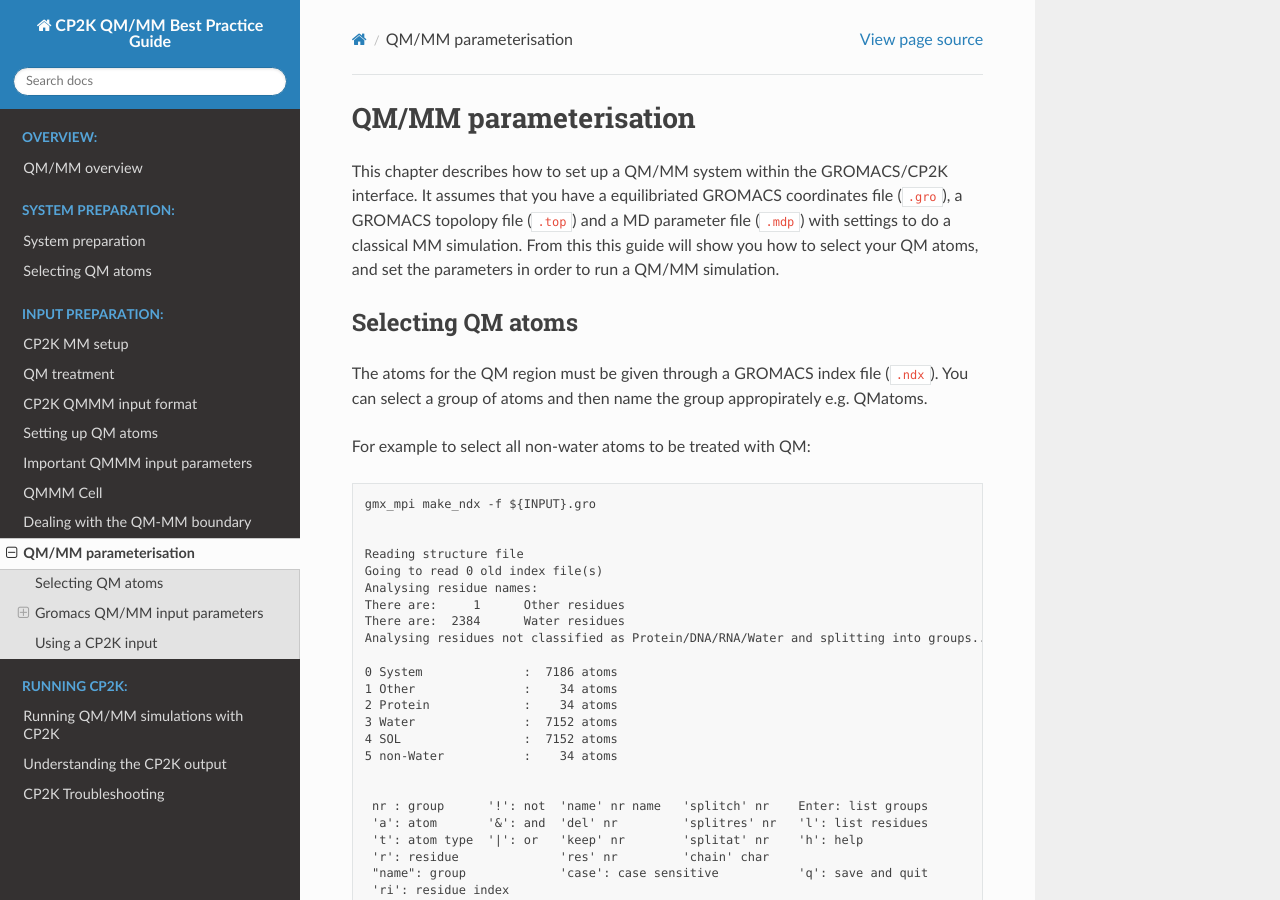
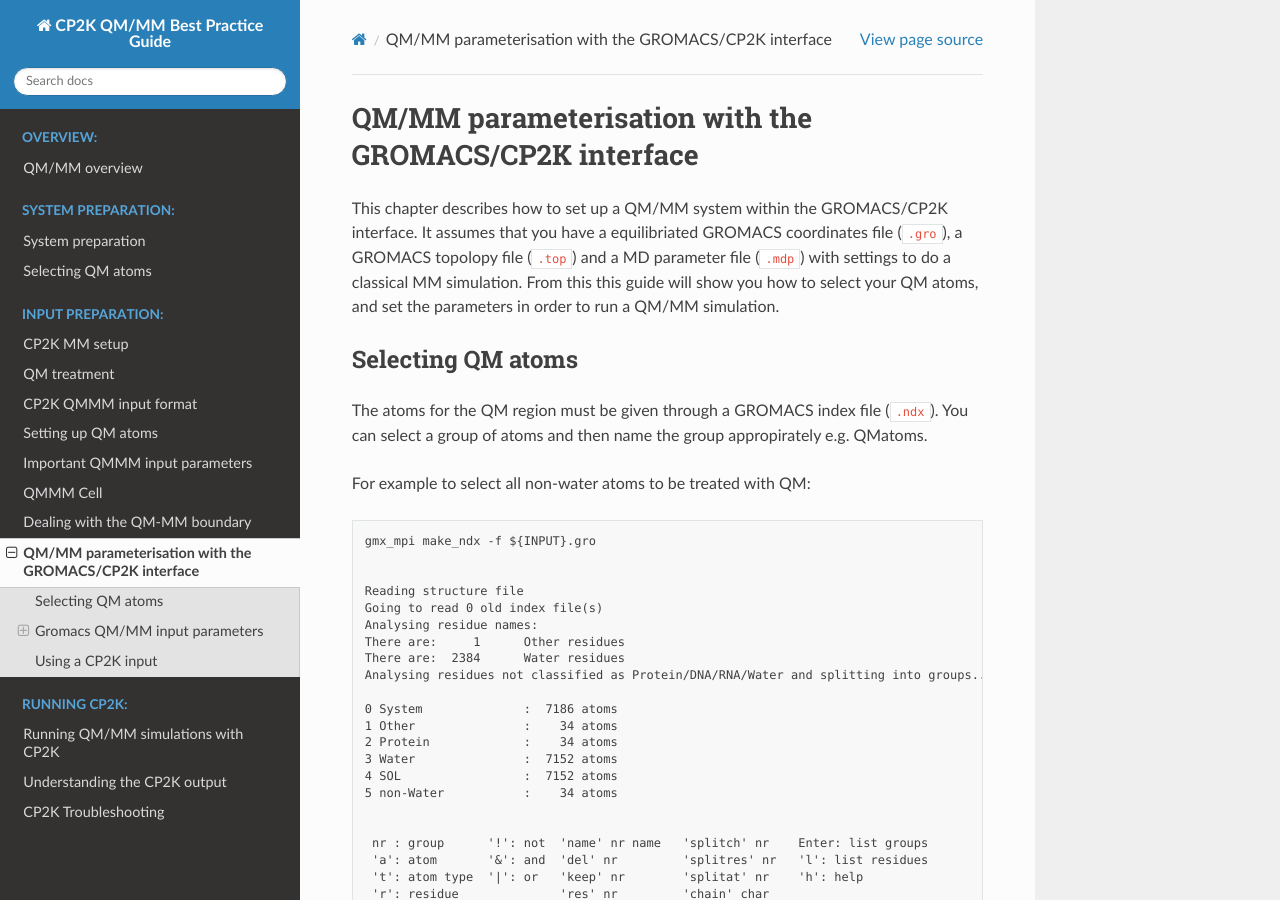
Before and after one commit to bioexcel/qmmm_bpg, a Sphinx documentation site: the page built from docs/input_preparation/interface_QMMM_parameterisation.rst, in a window 1280 px wide and 900 px high. Built offline with Sphinx 7.4.7 and the Read the Docs theme 2.0.0, drawn with Linux system fonts in a browser that asks for light colours.

Commit message:
Fix pages

```diff
--- a/docs/input_preparation/CP2K_QMMM_parameterisation.rst
+++ b/docs/input_preparation/CP2K_QMMM_parameterisation.rst
@@ -1,5 +1,5 @@
 ==========================
-CP2K QM/MM parameterisation
+CP2K QMMM parameterisation
 ===========================
 
 The chapter describes important topics related to the QM/MM settings in CP2K once you have decided which are the QM atoms.
--- a/docs/input_preparation/interface_QMMM_parameterisation.rst
+++ b/docs/input_preparation/interface_QMMM_parameterisation.rst
@@ -1,5 +1,5 @@
 =============================
-QM/MM parameterisation
+QM/MM parameterisation with the GROMACS/CP2K interface
 =============================
 
 This chapter describes how to set up a QM/MM system within the GROMACS/CP2K interface.
```
